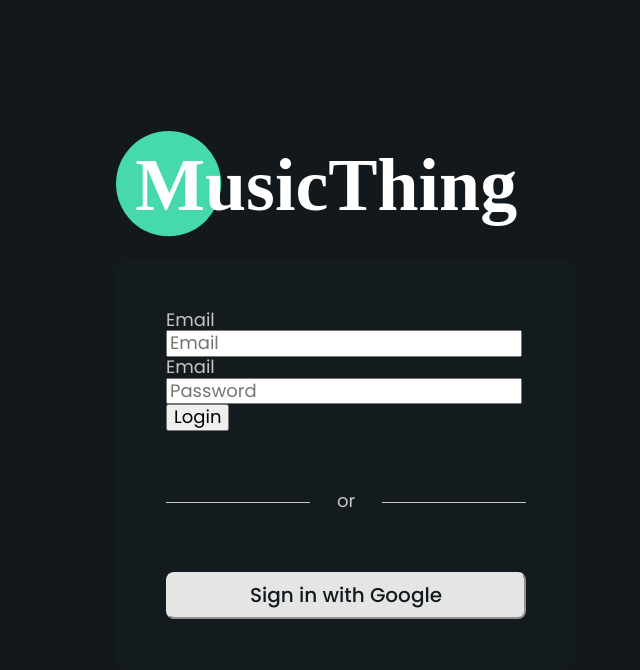
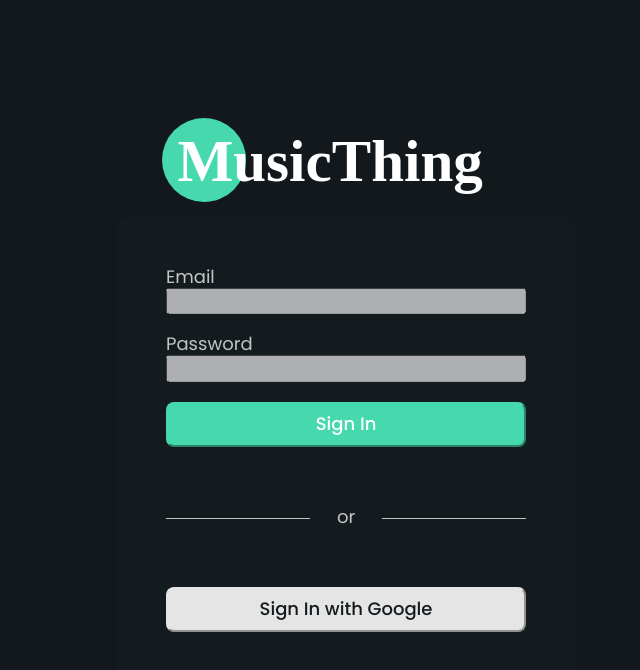
Before and after one commit to neilhsmith/music-thing, a Next.js app: page / in a window 1280 px wide. Shown: the top 670 px of the page, without its empty margins (294-934 px from the left). Built offline with nearby package versions, Linux system fonts and the light colour scheme.

Commit message:
add Fomix, style login form

```diff
--- a/components/auth/loginForm.tsx
+++ b/components/auth/loginForm.tsx
@@ -1,23 +1,62 @@
 import { signIn } from "next-auth/react";
 import styled from "styled-components";
+import { Formik, Form } from "formik";
+import { FieldGroup, Label, Field, ErrorMessage } from "../form";
 import { Button } from "../button";
 
 export const LoginForm = () => {
   return (
     <Wrapper>
       <Section>
-        <form>
-          <label htmlFor="email">Email</label>
-          <input id="email" type="email" placeholder="Email" />
-          <label htmlFor="password">Email</label>
-          <input id="password" type="password" placeholder="Password" />
-          <button type="submit">Login</button>
-        </form>
+        <Formik
+          initialValues={{ email: "", password: "" }}
+          validate={(values) => {
+            const errors: any = {};
+
+            if (!values.email) {
+              errors.email = "Required";
+            } else if (
+              !/^[A-Z0-9._%+-]+@[A-Z0-9.-]+\.[A-Z]{2,}$/i.test(values.email)
+            ) {
+              errors.email = "Invalid email address";
+            }
+            if (!values.password) {
+              errors.password = "Required";
+            }
+
+            return errors;
+          }}
+          onSubmit={(values, { setSubmitting }) => {
+            setTimeout(() => {
+              alert(JSON.stringify(values, null, 2));
+
+              setSubmitting(false);
+            }, 400);
+          }}
+        >
+          {({ isSubmitting }) => (
+            <Form>
+              <FieldGroup>
+                <Label htmlFor="email">Email</Label>
+                <Field disabled type="email" name="email" />
+                <ErrorMessage name="email" component="div" />
+              </FieldGroup>
+              <FieldGroup>
+                <Label htmlFor="password">Password</Label>
+                <Field disabled type="password" name="password" />
+                <ErrorMessage name="password" component="div" />
+              </FieldGroup>
+              <Button color="primary" type="submit" disabled={true}>
+                Sign In
+              </Button>
+            </Form>
+          )}
+        </Formik>
       </Section>
       <Divider>or</Divider>
       <Section>
         <Button onClick={() => signIn("google", { callbackUrl: "/app" })}>
-          Sign in with Google
+          Sign In with Google
         </Button>
       </Section>
     </Wrapper>
--- a/components/button.tsx
+++ b/components/button.tsx
@@ -3,36 +3,30 @@ import styled from "styled-components";
 import { lighten } from "polished";
 
 type ButtonProps = {
-  children: ReactNode;
-  onClick: MouseEventHandler<HTMLButtonElement>;
-  type?: "primary" | "secondary" | "warning" | "danger";
+  color?: "primary" | "secondary" | "warning" | "danger";
 };
 
-export const Button = styled(({ children, ...otherProps }: ButtonProps) =>
-  createElement("button", otherProps, children)
-)`
+export const Button = styled.button<ButtonProps>`
   width: 100%;
   padding: 1rem 2rem;
   cursor: pointer;
   border-radius: 8px;
-  font-size: 2rem;
+  font-size: 1.8rem;
   font-weight: ${(props) => props.theme.weights.accent};
-  color: ${(props) => props.theme.buttons.fgs[props.type!]};
-  background-color: ${(props) => props.theme.buttons.bgs[props.type!]};
-  border-color: ${(props) => props.theme.buttons.bgs[props.type!]};
-
+  color: ${(props) => props.theme.buttons.fgs[props.color!]};
+  background-color: ${(props) => props.theme.buttons.bgs[props.color!]};
+  border-color: ${(props) => props.theme.buttons.bgs[props.color!]};
   &:hover {
     background-color: ${(props) =>
-      lighten(0.1, props.theme.buttons.bgs[props.type!])};
+      lighten(0.1, props.theme.buttons.bgs[props.color!])};
     border-color: ${(props) =>
-      lighten(0.1, props.theme.buttons.bgs[props.type!])};
+      lighten(0.1, props.theme.buttons.bgs[props.color!])};
   }
-
   &:disabled {
     cursor: not-allowed;
   }
 `;
 
 Button.defaultProps = {
-  type: "secondary",
+  color: "secondary",
 };
--- /dev/null
+++ b/components/form.tsx
@@ -0,0 +1,23 @@
+import styled from "styled-components";
+import {
+  Field as FormikField,
+  ErrorMessage as FormikErrorMessage,
+} from "formik";
+
+export const FieldGroup = styled.div`
+  margin-bottom: 2rem;
+`;
+
+export const Label = styled.label``;
+
+export const Field = styled(FormikField)`
+  width: 100%;
+
+  &:disabled {
+  }
+`;
+
+export const ErrorMessage = styled(FormikErrorMessage)`
+  color: ${(props) => props.theme.colors.danger};
+  font-weight: ${(props) => props.theme.weights.accent};
+`;
--- a/components/layouts/login.tsx
+++ b/components/layouts/login.tsx
@@ -11,7 +11,7 @@ export const LoginLayout = ({ children }: { children: ReactNode }) => {
       justifyContent="center"
     >
       <Container>
-        <img src="/logo.svg" alt="MusicThing logo" />
+        <Logo src="/logo.svg" alt="MusicThing logo" />
         {children}
       </Container>
     </FlexBox>
@@ -26,3 +26,9 @@ const Container = styled.div`
     margin: 0 4%;
   }
 `;
+
+const Logo = styled.img`
+  display: block;
+  max-width: 80%;
+  margin: 0 auto;
+`;
--- a/package.json
+++ b/package.json
@@ -8,6 +8,7 @@
     "lint": "next lint"
   },
   "dependencies": {
+    "formik": "^2.2.9",
     "next": "12.0.10",
     "next-auth": "^4.2.1",
     "polished": "^4.1.4",
```
Also changed, not shown: 1 other file (tests, documents, lock files or other folders).
